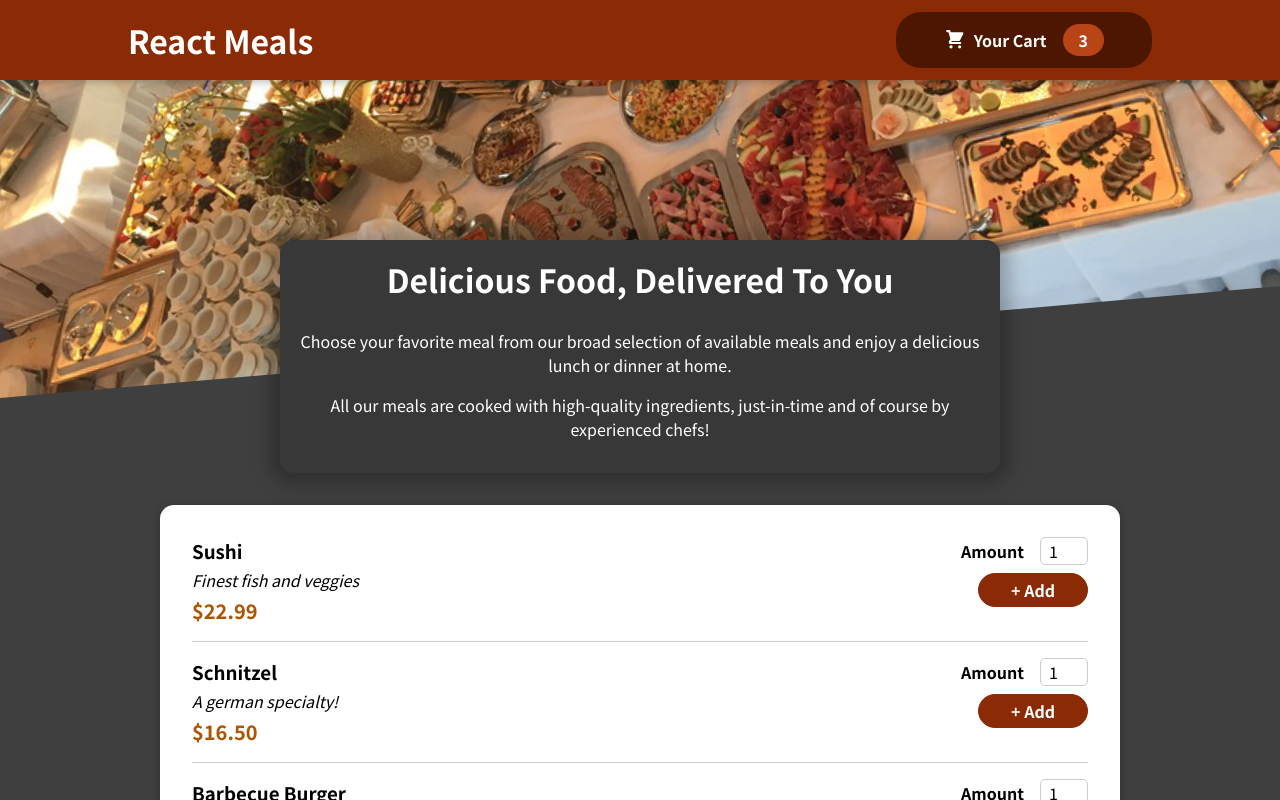
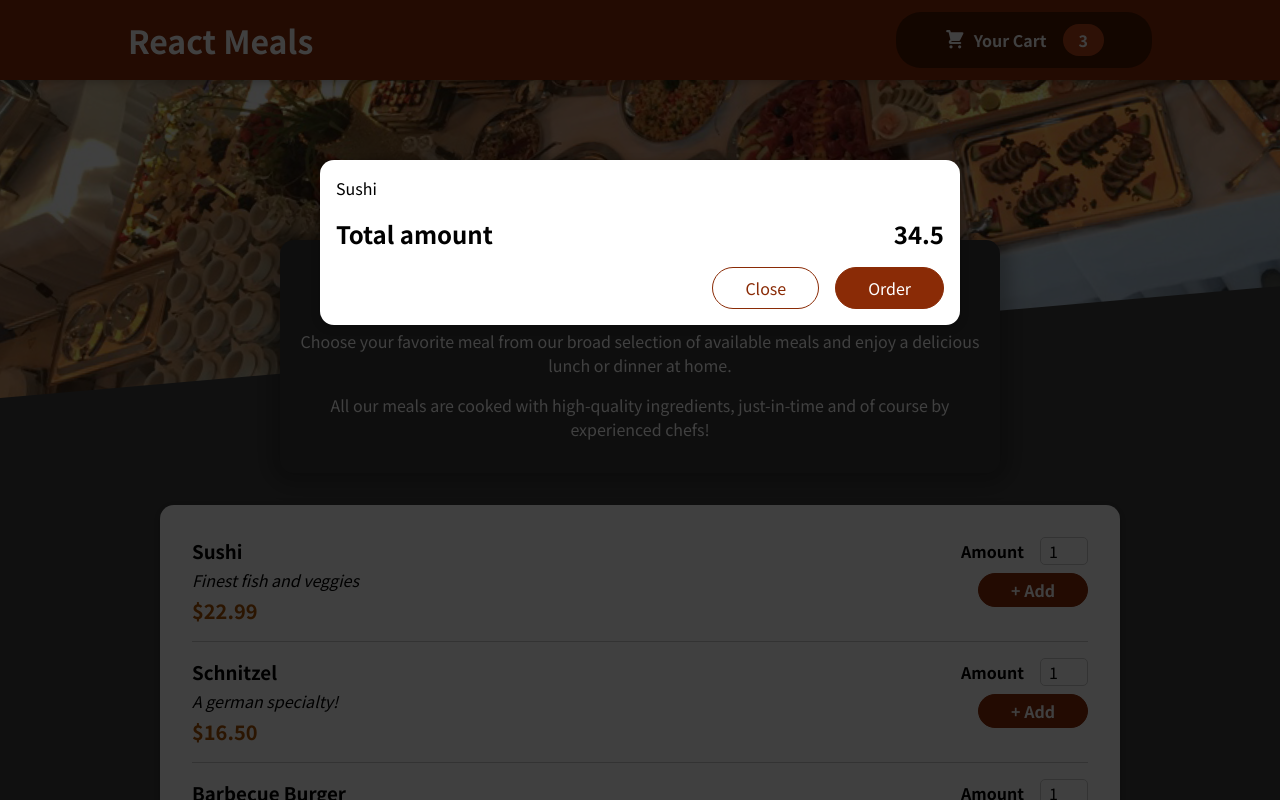
Before and after one commit to Mezin24/react_food-repeat, a JavaScript app: page / in a window 1280 px wide. Shown: the top 800 px of the page. Built offline with nearby package versions, Linux system fonts and the light colour scheme.

Commit message:
add modal and cart cmps

```diff
--- a/public/index.html
+++ b/public/index.html
@@ -28,6 +28,7 @@
   </head>
   <body>
     <noscript>You need to enable JavaScript to run this app.</noscript>
+    <div id="overlay-root"></div>
     <div id="root"></div>
     <!--
       This HTML file is a template.
--- a/src/App.js
+++ b/src/App.js
@@ -1,9 +1,11 @@
 import Header from './components/Layout/Header';
 import Meals from './components/Meals/Meals';
+import Cart from './components/Cart/Cart';
 
 function App() {
   return (
     <>
+      <Cart />
       <Header />
       <Meals />
     </>
--- /dev/null
+++ b/src/components/Cart/Cart.js
@@ -0,0 +1,36 @@
+import Modal from '../UI/Modal/Modal';
+
+import classes from './Cart.module.css';
+
+const Cart = (props) => {
+  const cartItems = (
+    <ul className={classes['cart-items']}>
+      {[
+        {
+          id: 'm1',
+          name: 'Sushi',
+          description: 'Finest fish and veggies',
+          price: 22.99,
+        },
+      ].map((item) => (
+        <li key={item.id}>{item.name}</li>
+      ))}
+    </ul>
+  );
+
+  return (
+    <Modal>
+      {cartItems}
+      <div className={classes.total}>
+        <span>Total amount</span>
+        <span>34.5</span>
+      </div>
+      <div className={classes.actions}>
+        <button className={classes['button--alt']}>Close</button>
+        <button className={classes['button']}>Order</button>
+      </div>
+    </Modal>
+  );
+};
+
+export default Cart;
--- /dev/null
+++ b/src/components/Cart/Cart.module.css
@@ -0,0 +1,46 @@
+.cart-items {
+  list-style: none;
+  margin: 0;
+  padding: 0;
+  max-height: 20rem;
+  overflow: auto;
+}
+
+.total {
+  display: flex;
+  justify-content: space-between;
+  align-items: center;
+  font-weight: bold;
+  font-size: 1.5rem;
+  margin: 1rem 0;
+}
+
+.actions {
+  text-align: right;
+}
+
+.actions button {
+  font: inherit;
+  cursor: pointer;
+  background-color: transparent;
+  border: 1px solid #8a2b06;
+  padding: 0.5rem 2rem;
+  border-radius: 25px;
+  margin-left: 1rem;
+}
+
+.actions button:hover,
+.actions button:active {
+  background-color: #5a1a01;
+  border-color: #5a1a01;
+  color: white;
+}
+
+.actions .button--alt {
+  color: #8a2b06;
+}
+
+.actions .button {
+  background-color: #8a2b06;
+  color: white;
+}
--- /dev/null
+++ b/src/components/UI/Modal/Modal.js
@@ -0,0 +1,21 @@
+import ReactDOM from 'react-dom';
+
+import classes from './Modal.module.css';
+
+const Backdrop = () => <div className={classes.backdrop}></div>;
+
+const Overlay = (props) => {
+  return <div className={classes.modal}>{props.children}</div>;
+};
+
+const portalEl = document.getElementById('overlay-root');
+
+const Modal = (props) => {
+  return (
+    <>
+      {ReactDOM.createPortal(<Backdrop />, portalEl)}
+      {ReactDOM.createPortal(<Overlay>{props.children}</Overlay>, portalEl)}
+    </>
+  );
+};
+export default Modal;
--- /dev/null
+++ b/src/components/UI/Modal/Modal.module.css
@@ -0,0 +1,40 @@
+.backdrop {
+  position: fixed;
+  top: 0;
+  left: 0;
+  width: 100%;
+  height: 100vh;
+  z-index: 20;
+  background-color: rgba(0, 0, 0, 0.75);
+}
+
+.modal {
+  position: fixed;
+  top: 20vh;
+  left: 5%;
+  width: 90%;
+  background-color: white;
+  padding: 1rem;
+  border-radius: 14px;
+  box-shadow: 0 2px 8px rgba(0, 0, 0, 0.25);
+  z-index: 30;
+  animation: slide-down 300ms ease-out forwards;
+}
+
+@media (min-width: 768px) {
+  .modal {
+    width: 40rem;
+    left: calc(50% - 20rem);
+  }
+}
+
+@keyframes slide-down {
+  from {
+    opacity: 0;
+    transform: translateY(-3rem);
+  }
+  to {
+    opacity: 1;
+    transform: translateY(0);
+  }
+}
```
